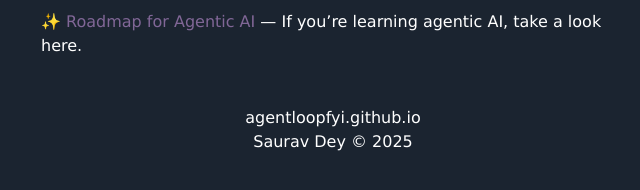
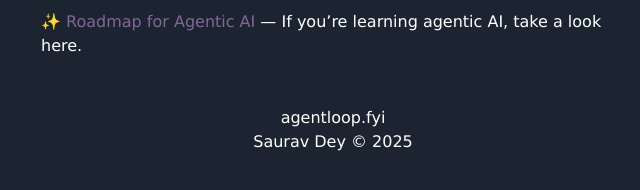
Before and after one commit to agentloopfyi/agentloopfyi.github.io, a Jekyll site: the page built from index.markdown, in a window 1280 px wide. Shown: the part 187-377 px from the top of the page, without its empty margins (307-947 px from the left). Built offline with Jekyll 4.4.1, drawn with Linux system fonts in a browser that asks for light colours.

Commit message:
Update _config.yml

```diff
--- a/_config.yml
+++ b/_config.yml
@@ -3,7 +3,7 @@
 email:
 description:
 baseurl: ""
-url: "agentloopfyi.github.io"
+url: "agentloop.fyi"
 footnote: "Saurav Dey © 2025"
 
 # Build settings
```
